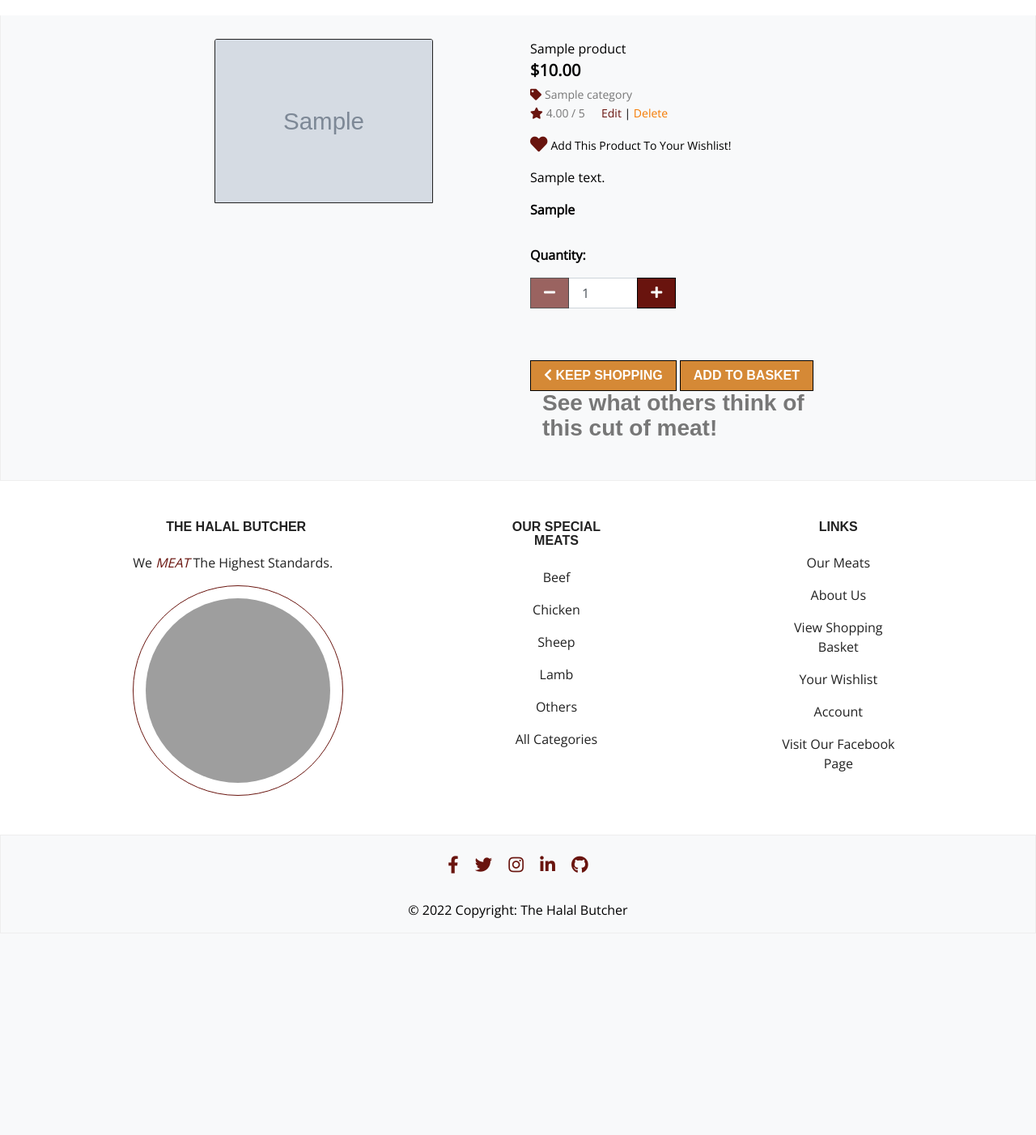
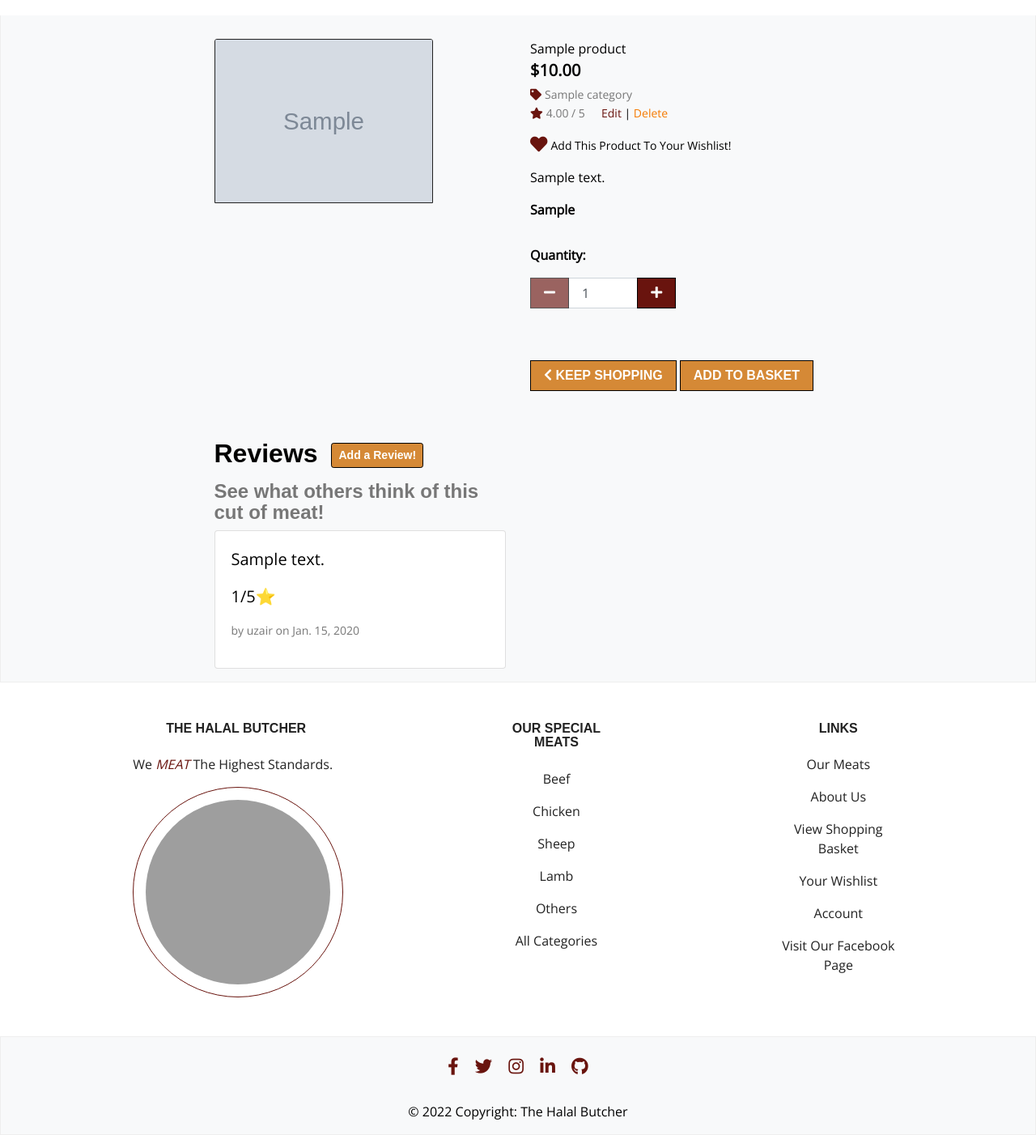
Before and after one commit to legenduzair/the-halal-butcher, a Django app: page /products/1/ in a window 1280 px wide. Shown: the part 101-1503 px from the top of the page at 81% size. Before the commit the page ends 1235 px from the top, so only its background shows below. Run offline with Django 3.2, Linux system fonts and the light colour scheme; a user stored in the database is signed in; data comes from the database, SQL or seed files in the repository; tables that the repository leaves empty hold one stand-in row (values such as "Sample post"); grey boxes marked "Sample" are stand-in pictures; some libraries are stand-ins or nearby versions; some web fonts are replaced; grey boxes are pictures that could not be loaded.

Commit message:
Add html code to add reviews section and add review modal in product detail template

```diff
--- a/products/models.py
+++ b/products/models.py
@@ -53,5 +53,5 @@ class ProductReview(models.Model):
     user = models.ForeignKey(User, on_delete=models.CASCADE)
     product = models.ForeignKey(Product, related_name='reviews', on_delete=models.CASCADE)
     content = models.CharField(max_length=400)
-    rating = models.IntegerField(choices=RATING, default=0)
+    rating = models.CharField(max_length=100, choices=RATING)
     published = models.DateField(auto_now_add=True)
--- a/products/templates/product_detail.html
+++ b/products/templates/product_detail.html
@@ -101,11 +101,49 @@
                             <input type="hidden" name="redirect_url" value="{{ request.path }}"/>
                         </div>
                     </form>
-                    <div class="container">
-                        <h3 class="text-muted">See what others think of this cut of meat!</h3>
-                    </div>
                 </div>
             </div>
+            <div class="col-12 col-md-6 col-lg-4 offset-lg-2">
+                <div class="mb-3 mt-2">
+                    <h2 class="logo-font">Reviews
+                        {% if user.is_authenticated %}
+                        <a href="{% url 'add_review' product.id %}" data-toggle="modal" data-target="#addReviewModal" class="btn btn-outline-warning btn-sm text-bold m-2"><span>Add a Review!</span></a>
+                        {% endif %}
+                    </h2>
+                    <h4 class="text-muted">See what others think of this cut of meat!</h4>
+                    {% for review in product.reviews.all %}
+                    <div class="card">
+                        <div class="card-body">
+                            <p class="card-text lead">{{ review.content }}</p>
+                            <p class="card-text lead">{{ review.rating }}/5&#11088;</p>
+                            <p class="small text-muted"> by {{ review.user }} on {{ review.published }}</p>
+                        </div>
+                    </div>
+                    {% endfor %}
+                </div>
+            </div>
+            <hr>
+            <div class="modal" role="dialog" id="addReviewModal">
+                <div class="modal-dialog" role="document">
+                  <div class="modal-content">
+                    <div class="modal-header">
+                      <h5 class="modal-title">Product Review For {{ product.name }}</h5>
+                      <button type="button" class="btn-close" data-bs-dismiss="modal" aria-label="Close">
+                        <span aria-hidden="true">&times;</span>
+                      </button>
+                    </div>
+                    <div class="modal-body">
+                        <form method="POST" action="{% url 'add_review' product.id %}" class="form mb-2" enctype="multipart/form-data">
+                            {% csrf_token %}
+                            <fieldset class="rounded px-3 mb-5">
+                                {{ form | crispy }}
+                            </fieldset>
+                            <button class="btn btn-warning rounded-0 text-uppercase float-right mb-3" type="submit">Post</button>
+                        </form>
+                    </div>
+                  </div>
+                </div>
+              </div>
     </div>
 </section>
 {% endblock %}
```
Also changed, not shown: products/migrations/0003_alter_productreview_rating.py (added).
